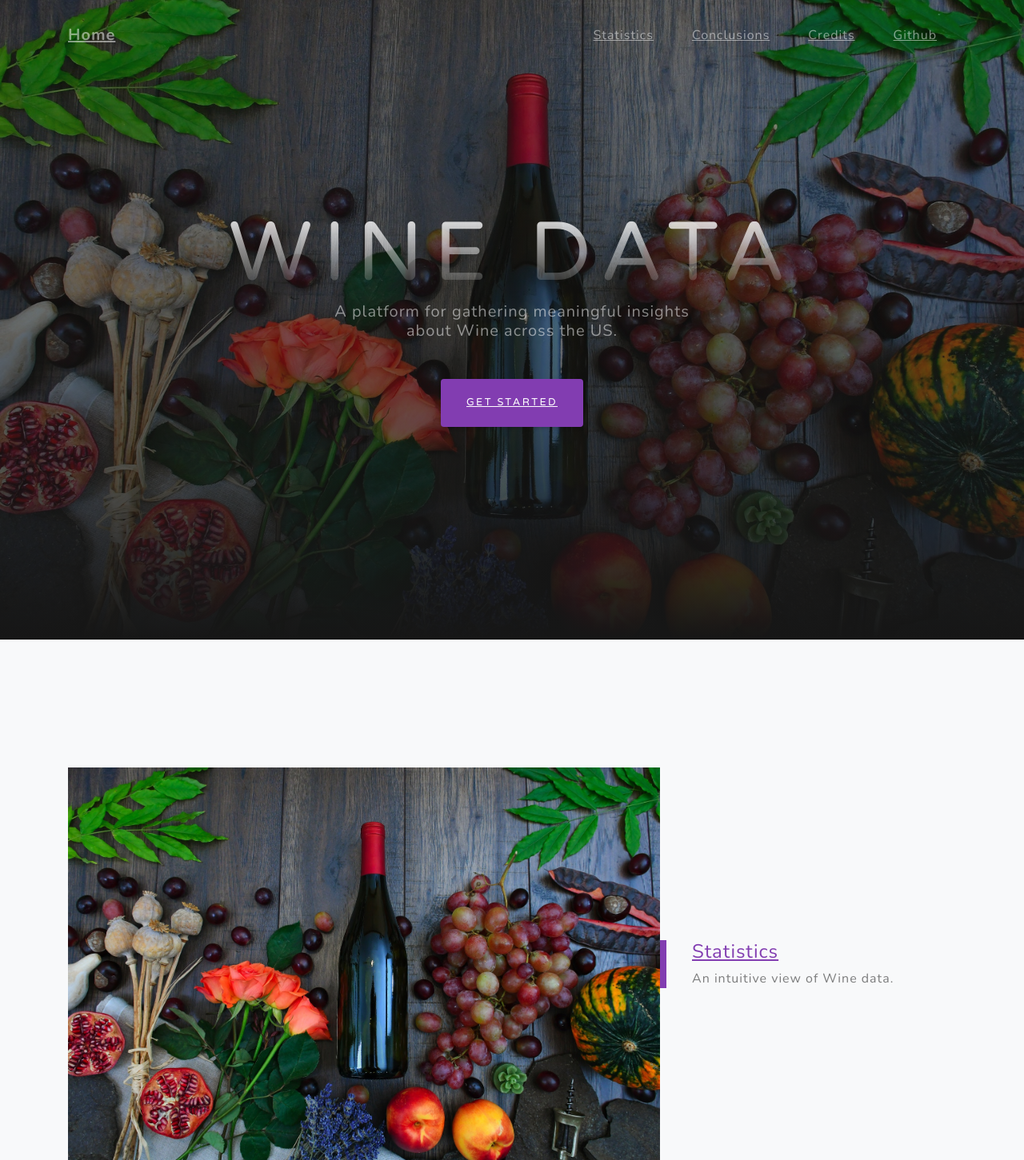
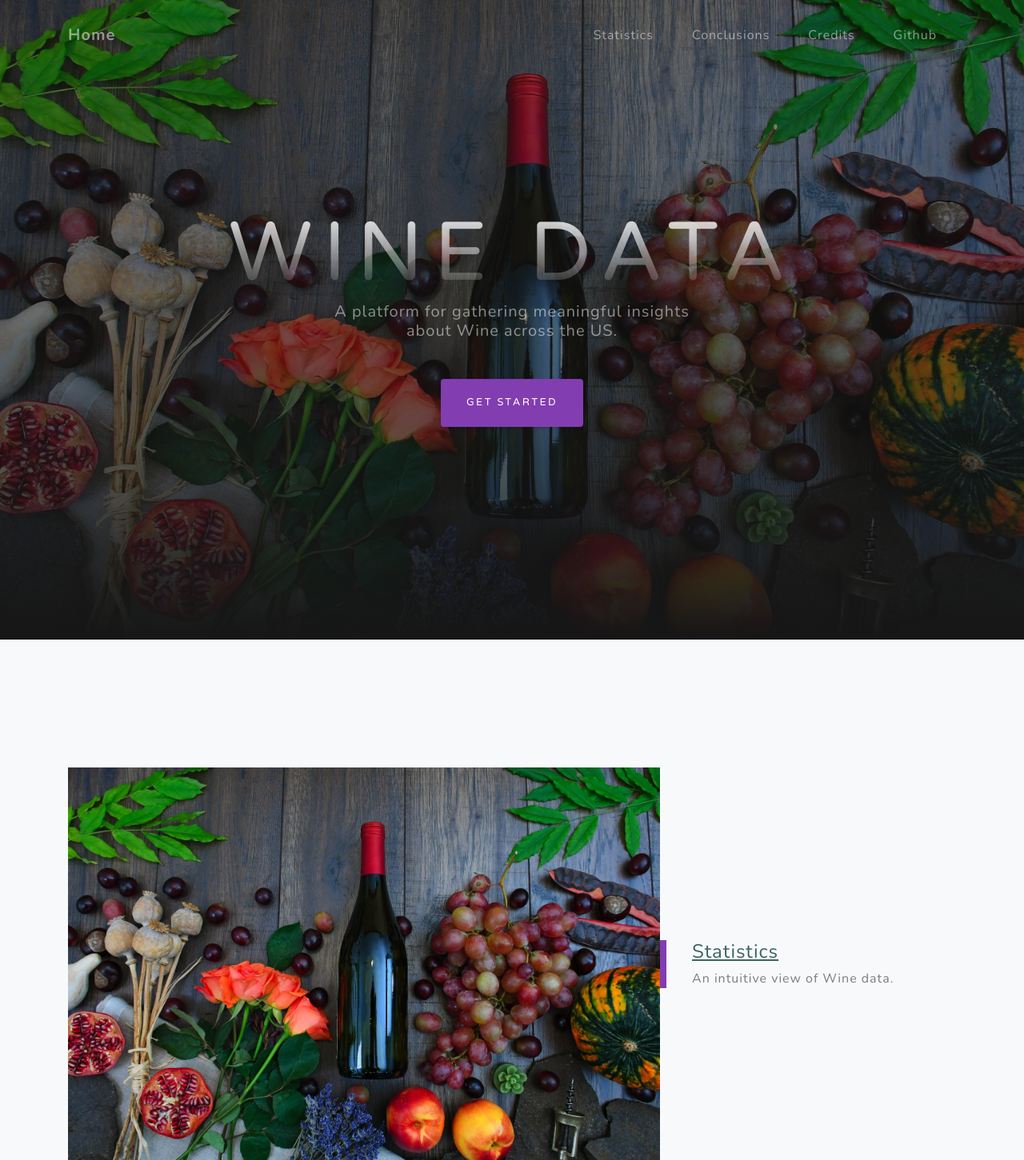
Before and after one commit to theodoremoreland/TopWine, a Python web app: template templates/index.html in a window 1280 px wide. Shown: the top 1451 px of the page at 80% size. Run offline with Jinja, Linux system fonts and the light colour scheme; the template is opened without the code that fills it, so the values that code supplies are empty; some libraries are stand-ins or nearby versions.

Commit message:
corrected text effects for anchors

```diff
--- a/static/css/grayscale.css
+++ b/static/css/grayscale.css
@@ -247,13 +247,12 @@ body {
   letter-spacing: 0.0625em;
 }
 
-a {
+a > h4 {
   color: #823db1;
   text-decoration: underline;
 }
 
-a:focus, a:hover {
-
+a:focus, a:hover, a > h4 {
   color: #3c6360;
 }
 
```
